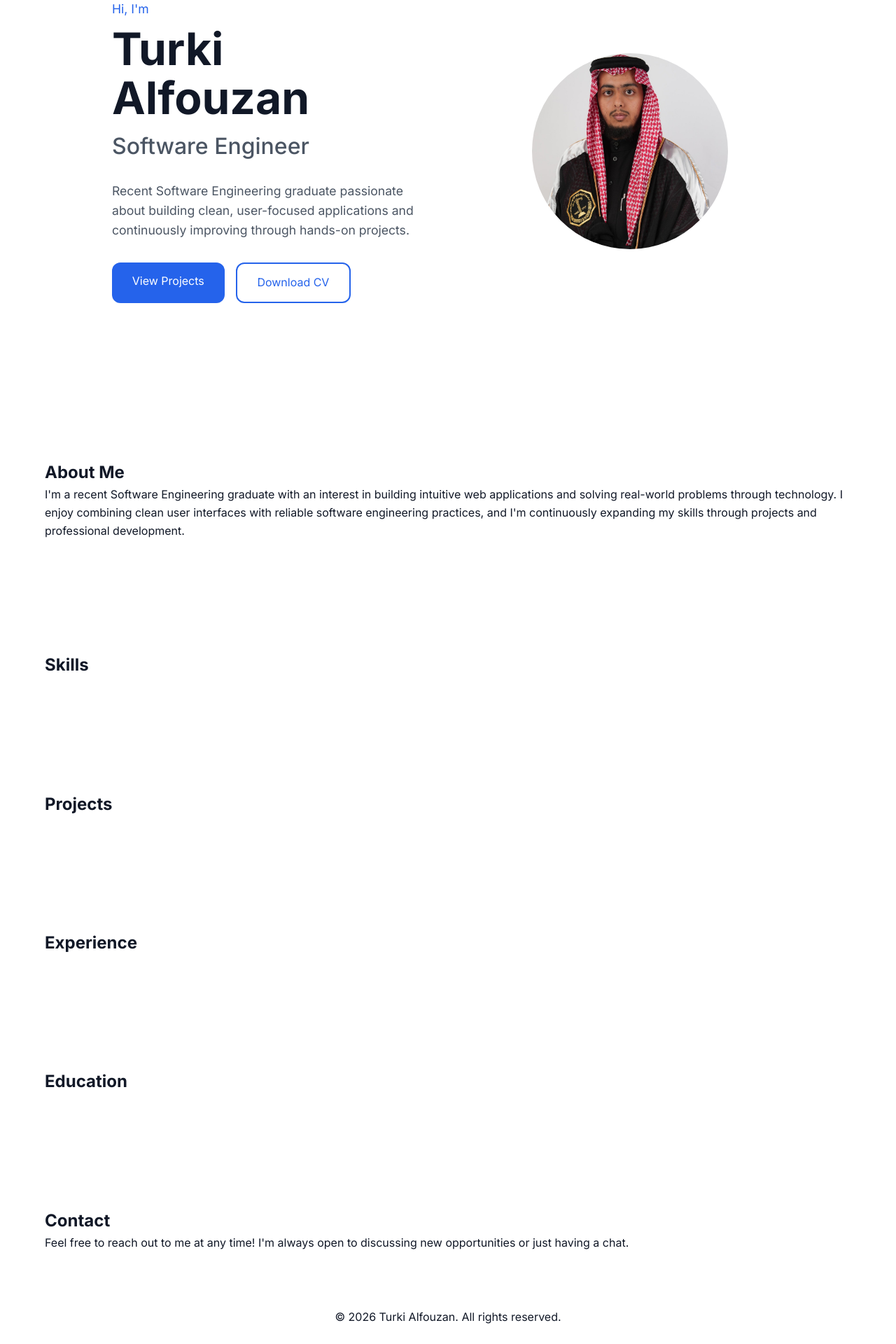
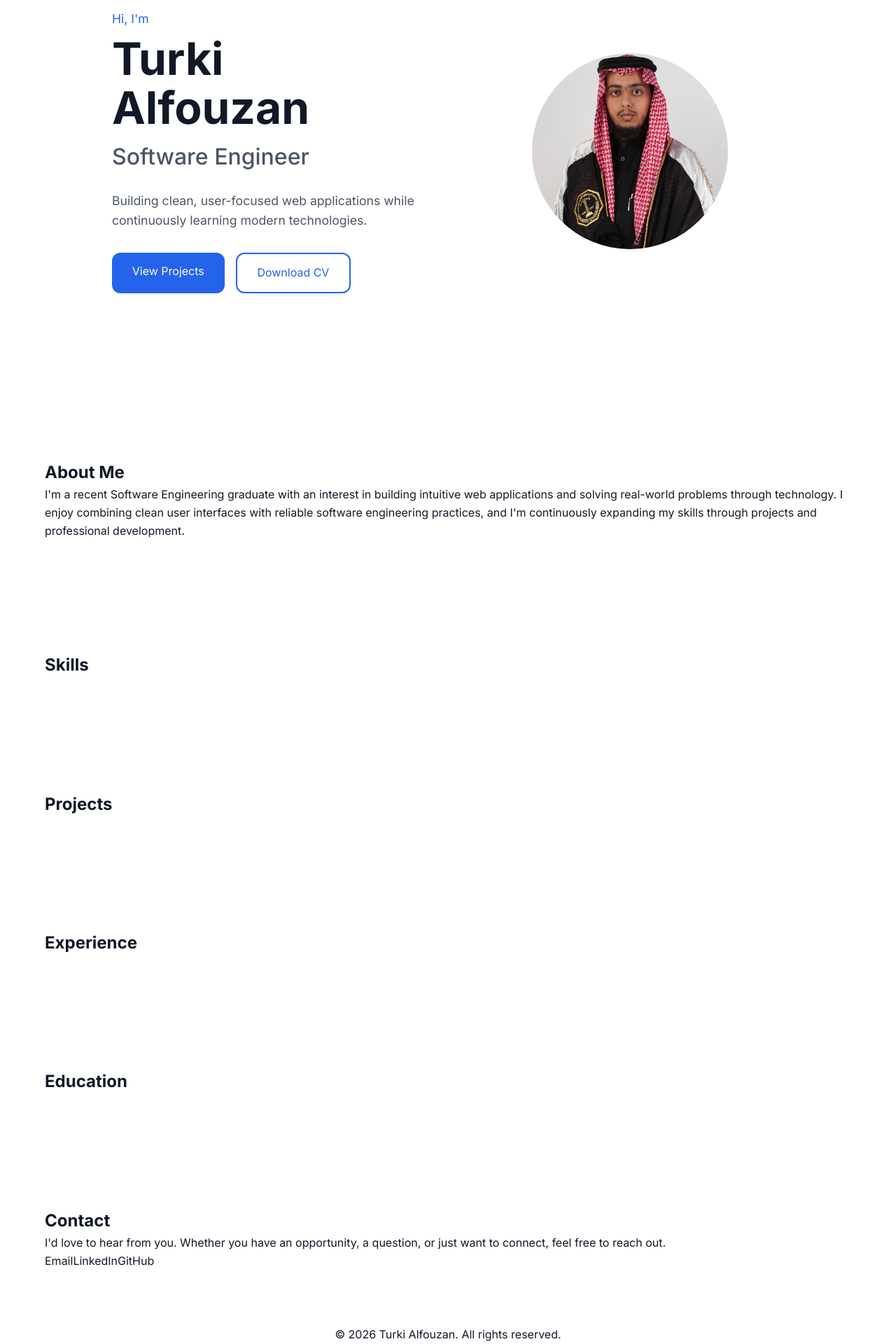
Before and after one commit to TurkiCodes/portfolio, a React (Vite) app: page / in a window 1280 px wide. Shown: the part 224-2144 px from the top of the page at 70% size. Before the commit the page ends 2118 px from the top, so only its background shows below. Built offline with nearby package versions, Linux system fonts and the light colour scheme.

Commit message:
Add contact section

```diff
--- a/src/App.css
+++ b/src/App.css
@@ -93,21 +93,11 @@ nav {
     align-items:center;
 }
 
-.hero-content{
-
-    max-width: var(--container-width);
-
-    margin:0 auto;
-
-    padding:0 1.5rem;
-
-    display:flex;
-
-    justify-content:space-between;
-
-    align-items:center;
-
-    gap:5rem;
+.hero-content {
+    display: flex;
+    justify-content: space-between;
+    align-items: center;
+    gap: 5rem;
 }
 .hero-text{
 
--- a/src/components/Contact.tsx
+++ b/src/components/Contact.tsx
@@ -2,10 +2,22 @@ function Contact() {
   return (
     <section id="contact">
       <div className="container">
-        <h2>Contact</h2>
+        <h2 className="section-title">Contact</h2>
         <p>
-          Feel free to reach out to me at any time! I'm always open to discussing new opportunities or just having a chat.
+          I'd love to hear from you. Whether you have an opportunity,
+      a question, or just want to connect, feel free to reach out.
         </p>
+        <div className="contact-links">
+          <a href="mailto:turki5alfouzan@gmail.com">
+            Email
+          </a>
+          <a href="https://www.linkedin.com/in/turki-alfouzan-a50543358/">
+              LinkedIn
+          </a>
+          <a href="https://github.com/TurkiCodes">
+              GitHub
+          </a>
+        </div>
       </div>
     </section>
   );
--- a/src/components/Hero.tsx
+++ b/src/components/Hero.tsx
@@ -12,9 +12,8 @@ function Hero() {
           <h2>Software Engineer</h2>
 
           <p className="hero-description">
-            Recent Software Engineering graduate passionate about
-            building clean, user-focused applications and
-            continuously improving through hands-on projects.
+            Building clean, user-focused web applications
+             while continuously learning modern technologies.
           </p>
 
           <div className="hero-buttons">
```
Also changed, not shown: src/assets/profile.jpg.
